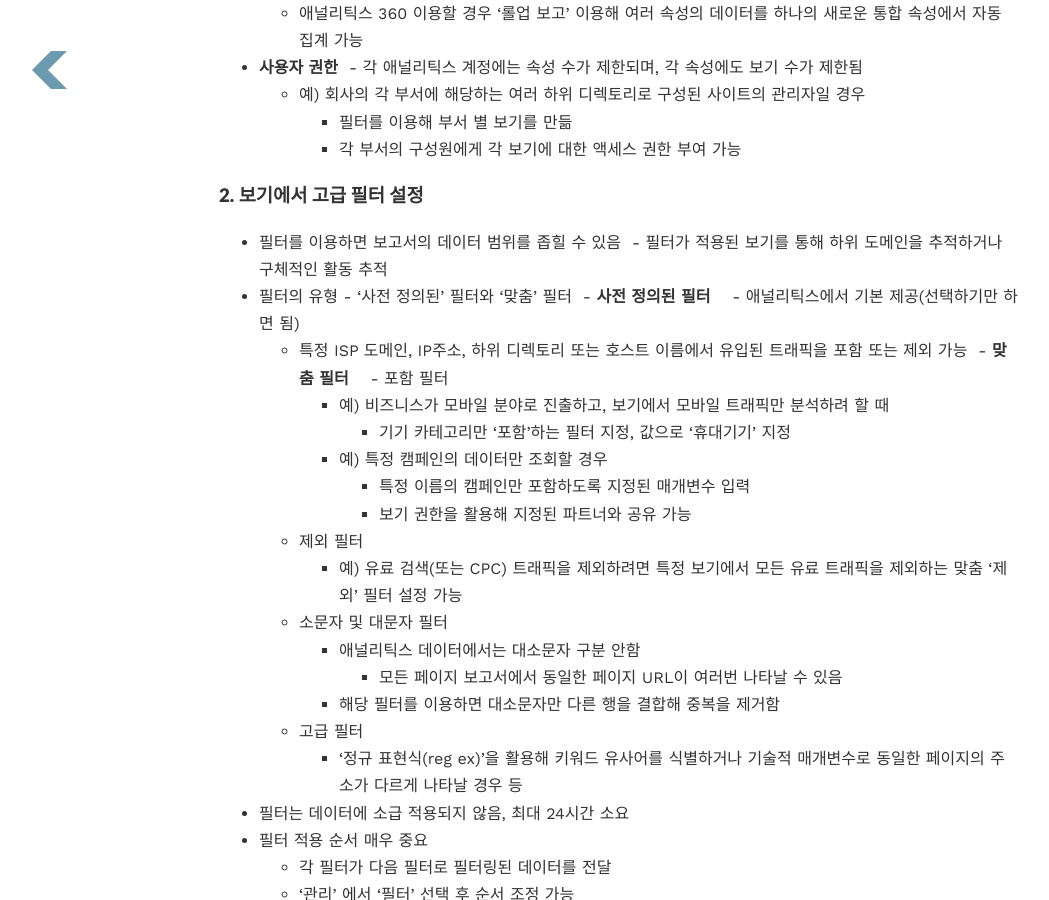
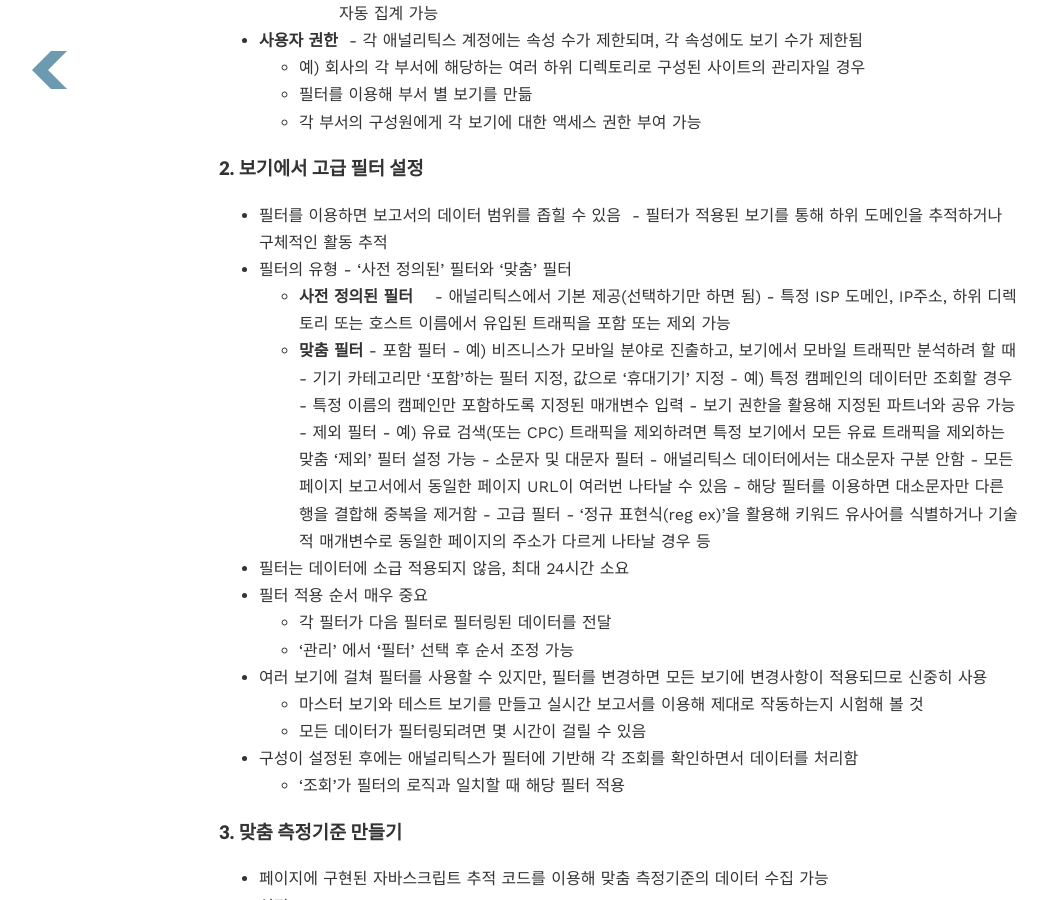
Before and after one commit to no-use-rami/ramihan.github.io, a Jekyll site: the page built from _posts/2018-03-17-2. 데이터 수집 및 구성 설정.md, in a window 1280 px wide and 900 px high, scrolled down 680 px. Shown: the whole window, without its empty margins (21-1070 px from the left). Built offline with Jekyll 4.4.1, drawn with Linux system fonts in a browser that asks for light colours; our own code applies the rules of GitHub Pages for plain Markdown files; some of the changed text lies outside the part shown.

Commit message:
20183017

```diff
--- a/_posts/2018-03-17-2. 데이터 수집 및 구성 설정.md
+++ b/_posts/2018-03-17-2. 데이터 수집 및 구성 설정.md
@@ -1,25 +1,25 @@
 ### 1. 애널리틱스 계정 구성
 
 - __여러 계정 또는 속성 관리하기__
-  - 조직 - 계정 - 속성
-  - 각 속성에 대한 보기(복수 설정 가능)
-    - '원시 데이터'
-    - '테스트'
-    - '마스터'
-  - 비즈니스 목표에 따라 여러 계정을 사용해 여러 개의 조직-계정-속성을 서로 다르게 설정 가능
-  - 계정마다 고유한 ID 할당
-    - 애널리틱스 추적 코드를 통해 조회 데이터를 전송하는 데 활용
+    - __조직 - 계정 - 속성__
+    - 각 속성에 대한 보기(복수 설정 가능)
+      - '원시 데이터'
+      - '테스트'
+      - '마스터'
+    - 비즈니스 목표에 따라 여러 계정을 사용해 여러 개의 조직-계정-속성을 서로 다르게 설정 가능
+    - 계정마다 고유한 ID 할당
+      - 애널리틱스 추적 코드를 통해 조회 데이터를 전송하는 데 활용
 - __속성__
-  - 예) 하나의 서비스에 대해 웹사이트 / 앱의 데이터를 각기 다른 속ㅅ성에서 관리하며 각 데이터 세트를 개별적으로 분석할 때
-  - 하나의 속성에서 URL 또는 하위 도메인이 서로 다른 관련 웹사이트 2개를 관리할 경우 '교차 도메인 추적' 설정
-    - 동일한 세션에서 발생하는 관련 웹사이트 간 이동을 인식함 = '사이트 연결'
-    - 추적하려는 모든 사이트의 각 페이지에서 애널리틱스 추적 코드를 수정해야 함(GTM 활용하면 편리함)
-  - 애널리틱스 360 이용할 경우 '롤업 보고' 이용해 여러 속성의 데이터를 하나의 새로운 통합 속성에서 자동 집계 가능
+    - 예) 하나의 서비스에 대해 웹사이트 / 앱의 데이터를 각기 다른 속ㅅ성에서 관리하며 각 데이터 세트를 개별적으로 분석할 때
+    - 하나의 속성에서 URL 또는 하위 도메인이 서로 다른 관련 웹사이트 2개를 관리할 경우 '교차 도메인 추적' 설정
+  - 동일한 세션에서 발생하는 관련 웹사이트 간 이동을 인식함 = '사이트 연결'
+  - 추적하려는 모든 사이트의 각 페이지에서 애널리틱스 추적 코드를 수정해야 함(GTM 활용하면 편리함)
+    - 애널리틱스 360 이용할 경우 '롤업 보고' 이용해 여러 속성의 데이터를 하나의 새로운 통합 속성에서 자동 집계 가능
 - __사용자 권한__
-  - 각 애널리틱스 계정에는 속성 수가 제한되며, 각 속성에도 보기 수가 제한됨
-  - 예) 회사의 각 부서에 해당하는 여러 하위 디렉토리로 구성된 사이트의 관리자일 경우
-    - 필터를 이용해 부서 별 보기를 만듦
-    - 각 부서의 구성원에게 각 보기에 대한 액세스 권한 부여 가능
+    - 각 애널리틱스 계정에는 속성 수가 제한되며, 각 속성에도 보기 수가 제한됨
+    - 예) 회사의 각 부서에 해당하는 여러 하위 디렉토리로 구성된 사이트의 관리자일 경우
+  - 필터를 이용해 부서 별 보기를 만듦
+  - 각 부서의 구성원에게 각 보기에 대한 액세스 권한 부여 가능
 
 
 
@@ -28,24 +28,24 @@
 - 필터를 이용하면 보고서의 데이터 범위를 좁힐 수 있음
   - 필터가 적용된 보기를 통해 하위 도메인을 추적하거나 구체적인 활동 추적
 - 필터의 유형 - '사전 정의된' 필터와 '맞춤' 필터
-  - __사전 정의된 필터__
-    - 애널리틱스에서 기본 제공(선택하기만 하면 됨)
-    - 특정 ISP 도메인, IP주소, 하위 디렉토리 또는 호스트 이름에서 유입된 트래픽을 포함 또는 제외 가능
-  - __맞춤 필터__
-    - 포함 필터
-      - 예) 비즈니스가 모바일 분야로 진출하고, 보기에서 모바일 트래픽만 분석하려 할 때
-        - 기기 카테고리만 '포함'하는 필터 지정, 값으로 '휴대기기' 지정
-      - 예) 특정 캠페인의 데이터만 조회할 경우
-        - 특정 이름의 캠페인만 포함하도록 지정된 매개변수 입력
-        - 보기 권한을 활용해 지정된 파트너와 공유 가능
-    - 제외 필터
-      - 예) 유료 검색(또는 CPC) 트래픽을 제외하려면 특정 보기에서 모든 유료 트래픽을 제외하는 맞춤 '제외' 필터 설정 가능
-    - 소문자 및 대문자 필터
-      - 애널리틱스 데이터에서는 대소문자 구분 안함
-        - 모든 페이지 보고서에서 동일한 페이지 URL이 여러번 나타날 수 있음
-      - 해당 필터를 이용하면 대소문자만 다른 행을 결합해 중복을 제거함
-    - 고급 필터
-      - '정규 표현식(reg ex)'을 활용해 키워드 유사어를 식별하거나 기술적 매개변수로 동일한 페이지의 주소가 다르게 나타날 경우 등
+  - __사전 정의된 필터__
+        - 애널리틱스에서 기본 제공(선택하기만 하면 됨)
+        - 특정 ISP 도메인, IP주소, 하위 디렉토리 또는 호스트 이름에서 유입된 트래픽을 포함 또는 제외 가능
+  - __맞춤 필터__
+        - 포함 필터
+          - 예) 비즈니스가 모바일 분야로 진출하고, 보기에서 모바일 트래픽만 분석하려 할 때
+            - 기기 카테고리만 '포함'하는 필터 지정, 값으로 '휴대기기' 지정
+          - 예) 특정 캠페인의 데이터만 조회할 경우
+            - 특정 이름의 캠페인만 포함하도록 지정된 매개변수 입력
+            - 보기 권한을 활용해 지정된 파트너와 공유 가능
+        - 제외 필터
+          - 예) 유료 검색(또는 CPC) 트래픽을 제외하려면 특정 보기에서 모든 유료 트래픽을 제외하는 맞춤 '제외' 필터 설정 가능
+        - 소문자 및 대문자 필터
+          - 애널리틱스 데이터에서는 대소문자 구분 안함
+            - 모든 페이지 보고서에서 동일한 페이지 URL이 여러번 나타날 수 있음
+          - 해당 필터를 이용하면 대소문자만 다른 행을 결합해 중복을 제거함
+        - 고급 필터
+          - '정규 표현식(reg ex)'을 활용해 키워드 유사어를 식별하거나 기술적 매개변수로 동일한 페이지의 주소가 다르게 나타날 경우 등
 - 필터는 데이터에 소급 적용되지 않음, 최대 24시간 소요
 - 필터 적용 순서 매우 중요
   - 각 필터가 다음 필터로 필터링된 데이터를 전달
@@ -64,7 +64,7 @@
 - 설정
   - '관리' - 적용할 속성 선택 - '맞춤 정의' - '맞춤 측정기준' 선택 - '새 맞춤 측정기준'
   - 맞춤 측정기준의 이름 지정 - 범위 지정
-    - 선택할 수 있는 범위
+    - __선택할 수 있는 범위__
       - '조회'
       - '제품'
       - '세션'
@@ -100,16 +100,16 @@
   - 페이지뷰 조회와 함께 실행되고 애널리틱스의 맞춤 측정항목에 반영되는 추적 코드를 상품 페이지에 삽입
   - 관리 - 측정항목을 적용할 속성 선택 - '맞춤 정의', '맞춤 측정항목' - '새 맞춤 측정항목' 선택
   - 맞춤 측정항목의 이름과 범위 지정
-    - 선택할 수 있는 범위
+    - __선택할 수 있는 범위__
       - '조회'
         - 추적 코드에 의해 조회가 전송될 때마다 맞춤 측정항목 집계, 총계 산출
       - '제품'
         - 제품에 할당된 비용에 따라 맞춤 측정항목이 집계됨
-  - 맞춤 측정항목의 형식 지정
+  - __맞춤 측정항목의 형식 지정__
     - 정수
     - 통화(십진수)
     - 시간
-  - 보고서에 포함할지 여부를 결정할 최소값/최대값 지정 가능
+  - __보고서에 포함할지 여부를 결정할 최소값/최대값 지정 가능__
     - 너무 크거나 작은 값이 수집되어 보고서를 왜곡하는 현상 방지
   - 측정항목이 사용 중지되면 더 이상 데이터가 수집되지 않음
   - 맞춤 측정항목을 처음 저장하면 웹사이트에 삽입할 자바스크립트가 제공되는 화면으로 이동함
@@ -133,16 +133,16 @@
       - 버튼이 일시중지 상태일 때
       - 별도의 이벤트 추적 설정
 - 이벤트 추적이 설정된 요소에서 작업을 수행하면 이벤트 추적 코드에서 조회와 함께 4개의 매개변수가 전달됨
-  - 카테고리
+  - __카테고리__
     - 추적하는 이벤트를 그룹으로 분류
       - 예) 동영상, 소셜 공유 등
-  - 액션
+  - __액션__
     - 사용자가 이벤트를 시작할 때 한 행동
       - 예) 동영상 재생 버튼을 클릭하는 시점을 추적할 때 재생 액션 - 동영상 카테고리로 연결
-  - 라벨
+  - __라벨__
     - 보고서 이해를 돕는 선택사항으로, 추적하는 요소를 설명하는 값임
       - 예) 동영상의 이름 등
-  - 값
+  - __값__
     - 특정 행동이 발생할 때의 가치를 지정하는 선택사항
       - 예) 동영상 로드 시간, 이벤트 액션의 가치, 특정 행동이 발생할 때의 금액 등
 - 이벤트 추적 코드가 탐색 요소에 추가되면 사용자가 상호작용할 때마다 할당된 매개변수를 전달하며, 이벤트 보고서에 나타남
@@ -161,11 +161,11 @@
 
 ### 6. 기타 유용한 구성
 
-- 인구통계 및 관심분야 보고서
+- __인구통계 및 관심분야 보고서__
 
   - 구글 애널리틱스에서 표준 추적 코드와 구글 광고 쿠키(있는 경우)를 사용해 익명의 인구통계 데이터를 수집
 
-- 사이트 내 검색
+- __사이트 내 검색__
 
   - 웹사이트 내부에 검색창이 있을 경우, 사용자가 입력하는 검색어를 추적 가능
   - 관리 - 보기 - 보기 설정 클릭
@@ -194,9 +194,9 @@
       - 두 번째 측정기준인 '검색어'를 추가하면 사이트 최적화가 필요한 영역을 찾을 수 있음
       - 예) 특정 제품 페이지에서 많은 검색이 시작된다면 사용자가 기대하는 정보와 페이지에 실제로 있는 정보가 다를 가능성 높음
 
-  > [사이트 검색 측정항목의 집계 방식](https://support.google.com/analytics/answer/1032321)
+  > __[사이트 검색 측정항목의 집계 방식](https://support.google.com/analytics/answer/1032321)__
 
-- 계산된 측정항목
+- __계산된 측정항목__
 
   - 애널리틱스에서 수집한 측정항목에 간단한 계산을 할 수 있는 기능
   - 관리 - 보기 - 계산된 측정항목 - 새 계산된 측정항목 선택
@@ -209,9 +209,9 @@
     - 나누기 기호 입력
     - '사용자 수' 측정항목 입력
 
-  > [계산된 측정항목 정보](https://support.google.com/analytics/answer/6121409)
+  > __[계산된 측정항목 정보](https://support.google.com/analytics/answer/6121409)__
 
-- 채널 그룹
+- __채널 그룹__
 
   - 보고서 상에서 채널을 원하는대로 분류할 때
   - 예) '획득' 아래의 '모든 트래픽'에 있는 '채널 보고서'
@@ -234,9 +234,9 @@
   - 맞춤 채널 그룹을 복사/삭제/공유할 수 있음
     - 구성 정보만 공유되며 데이터는 비공개 상태로 유지
 
-  > [채널 그룹 소개](https://support.google.com/analytics/answer/6010097)
+  > __[채널 그룹 소개](https://support.google.com/analytics/answer/6010097)__
 
-- 콘텐츠 분류
+- __콘텐츠 분류__
 
   - 웹사이트의 구성에 맞춰 보고서의 페이지 분류
     - 각 그룹에 어떤 페이지가 속할 지에 대한 규칙 지정
@@ -255,9 +255,9 @@
       - 첫 번째로 일치하는 방법에 따라 콘텐츠가 분류됨
   - 콘텐츠 분류는 소급 적용되지 않음(그룹 생성일 이후의 데이터만 포함)
 
-  > [콘텐츠 분류 정보](https://support.google.com/analytics/answer/2853423?ref_topic=1727167)
+  > __[콘텐츠 분류 정보](https://support.google.com/analytics/answer/2853423?ref_topic=1727167)__
 
-- 향상된 전자상거래
+- __향상된 전자상거래__
 
   - 사이트의 마케팅, 제품 페이지, 결제 과정과 사용자의 상호작용 방법 등 측정
 
@@ -295,9 +295,9 @@
       - 제품 페이지에 코드를 삽입하면 쇼핑 과정의 여러 지점에서 데이터가 전송됨
       - 장바구니를 추적할 경우 addProduct 메소드 활용
 
-  > [향상된 전자상거래 설정](https://developers.google.com/analytics/devguides/collection/analyticsjs/enhanced-ecommerce#migration)
+  > __[향상된 전자상거래 설정](https://developers.google.com/analytics/devguides/collection/analyticsjs/enhanced-ecommerce#migration)__
 
-- User-ID
+- __User-ID__
 
   - 기본적으로 애널리틱스는 여러 기기에서 교차 방문한 사용자를 인식하지 못하고 순 사용자로 계산함
   - 여러 기기에 걸쳐 사용자를 추적하려면 User-ID 기능을 사용하고 특정 User-ID 보기를 만들어 분석 필요
@@ -330,9 +330,9 @@
     - 특정 카테고리의 기기 이전 또는 이후의 과정만 표시되도록 보고서 조정 가능
     - 단계 갯수에 따라 경로를 조사할 수 있음
 
-  > [User ID 기능 정보](https://support.google.com/analytics/answer/3123662)
+  > __[User ID 기능 정보](https://support.google.com/analytics/answer/3123662)__
 
-- 데이터 가져오기
+- __데이터 가져오기__
 
   - 다른 시스템의 데이터를 구글 애널리틱스로 업로드 가능
   - 기존 측정기준과 업로드된 데이터의 측정기준을 연결하는 '키' 사용
@@ -340,4 +340,4 @@
     - 스키마 템플릿에 모든 키 값과 측정항목 입력
   - 가져온 데이터를 처리하는 데 최대 24시간이 소요되며, 해당 데이터는 가져오기가 처리된 이후에만 사용 가능, 가져오기 이전의 기간에는 표시되지 않음
 
-  > [데이터 가져오기 정보](https://support.google.com/analytics/answer/3191589)
+  > __[데이터 가져오기 정보](https://support.google.com/analytics/answer/3191589)__
```
